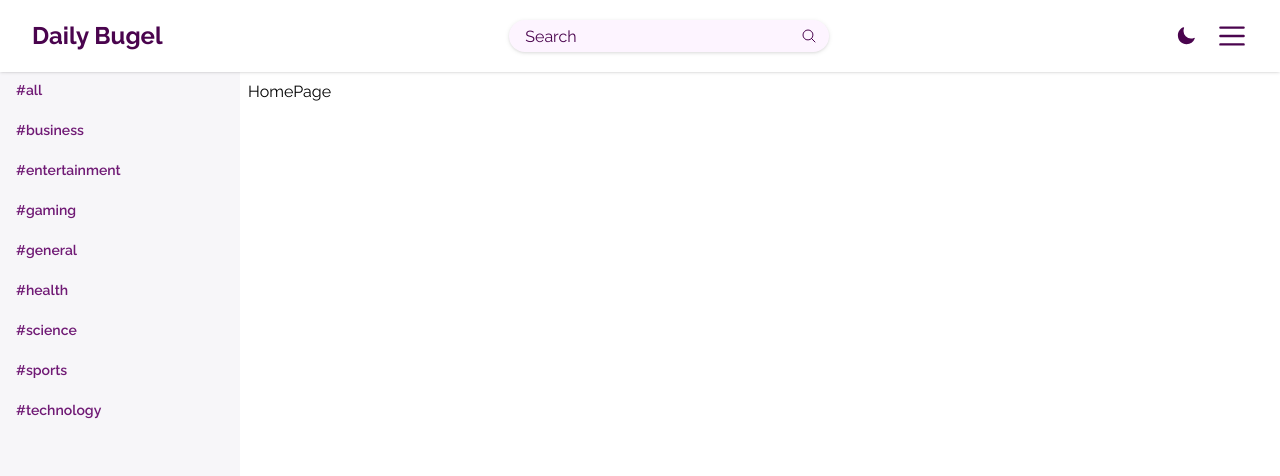
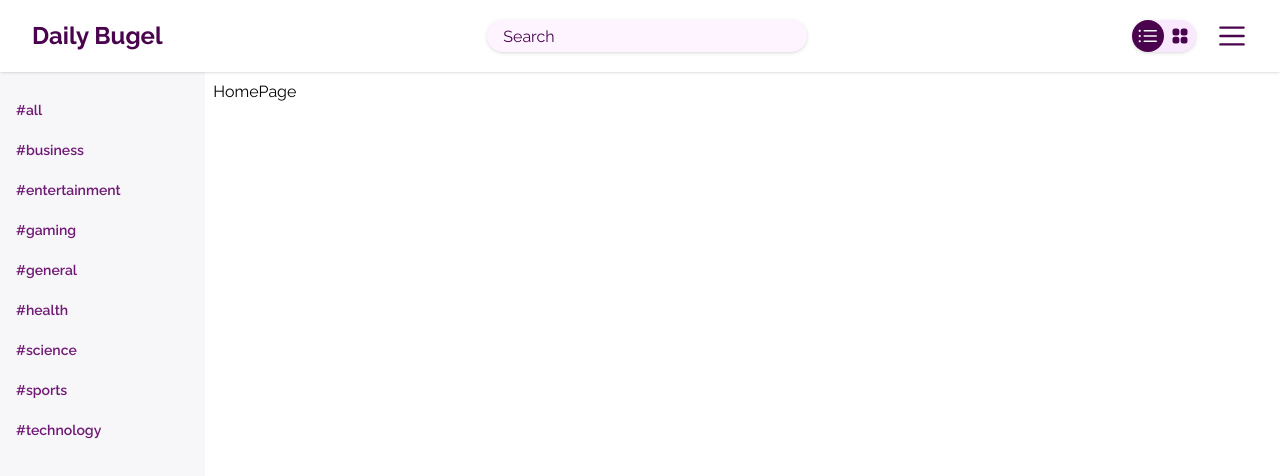
Before and after one commit to rohhan36/news-app, a Next.js app: page / in a window 1280 px wide. Shown: the top 476 px of the page. Built offline with nearby package versions, Linux system fonts and the light colour scheme.

Commit message:
added view state controles

```diff
--- a/app/components/Header/Header.tsx
+++ b/app/components/Header/Header.tsx
@@ -1,9 +1,12 @@
 import Link from "next/link";
 import SearchBar from "./SearchBar";
 import { UserMenu } from "./UserMenu";
+import { Provider } from "react-redux";
+import store from "../../store/index";
 
 const Header = () => {
   return (
+    <Provider store={store}>
       <div className="flex flex-row gap-2 sm:px-8 px-3 py-5 w-full items-center justify-between shadow bg-white fixed z-10">
         <Link href="/" className="font-bold sm:text-2xl text-xl sm:block hidden text-fuchsia-950 ">
           Daily Bugel
@@ -11,6 +14,7 @@ const Header = () => {
         <SearchBar />
         <UserMenu />
       </div>
+    </Provider>
   );
 };
 export default Header;
--- a/app/components/Header/SearchBar.tsx
+++ b/app/components/Header/SearchBar.tsx
@@ -1,14 +1,34 @@
+"use client";
+
+import { useRouter } from "next/navigation";
+import { FormEvent, useState } from "react";
 import { MagnifyingGlassIcon } from "@heroicons/react/24/outline";
 
 const SearchBar = () => {
+  const [input, setInput] = useState("");
+  const router = useRouter();
+
+  const submitHandler = (e: FormEvent<HTMLFormElement>) => {
+    e.preventDefault();
+    if (!input) return;
+
+    router.push(`/search?q=${input}`);
+
+    setInput("");
+  };
+
   return (
-    <div className="relative">
+    <form className="relative" onSubmit={submitHandler}>
       <input
-        className="border-solid neutral-500 h-8 sm:w-80 w-50 rounded-full px-4 drop-shadow text-fuchsia-950 placeholder-fuchsia-950 bg-fuchsia-50"
+        className="border-solid neutral-500 h-8 sm:w-80 w-50 outline-none rounded-full px-4 drop-shadow text-fuchsia-950 placeholder-fuchsia-950 bg-fuchsia-50"
         placeholder="Search"
+        onChange={(e) => setInput(e.target.value)}
+        value={input}
       />
-      <MagnifyingGlassIcon className="absolute h-4 w-4 cursor-pointer top-2 right-3 neutral-400 stroke-fuchsia-950" />
-    </div>
+      <button disabled={!input} className="disabled:hidden">
+        <MagnifyingGlassIcon className="absolute h-4 w-4 cursor-pointer top-2 right-3 neutral-400 stroke-fuchsia-950" />
+      </button>
+    </form>
   );
 };
 export default SearchBar;
--- a/app/components/Header/UserMenu.tsx
+++ b/app/components/Header/UserMenu.tsx
@@ -1,11 +1,55 @@
+import { RootState } from "@/app/store";
 import { Bars3Icon } from "@heroicons/react/20/solid";
-import { MoonIcon } from "@heroicons/react/24/solid";
+import { ListBulletIcon, Squares2X2Icon } from "@heroicons/react/24/solid";
+
+import { useSelector, useDispatch } from "react-redux";
+import { viewActions } from "@/app/store/viewSlice";
 
 export const UserMenu = () => {
+  const isGridView = useSelector((state: RootState) => state.view.isGridView);
+  const viewDispatch = useDispatch();
+
+  const viewToggleHandler = (isGrid: boolean) => {
+    if (isGrid) {
+      viewDispatch(viewActions.toogleView(true));
+      return;
+    }
+    viewDispatch(viewActions.toogleView(false));
+  };
+
   return (
     <div className="flex flex-row items-center sm:gap-5 gap-2">
-      <MoonIcon className="h-5 w-5 cursor-pointer fill-fuchsia-950" />
-      <Bars3Icon className="h-8 w-8 cursor-pointer fill-fuchsia-950" />
+      <div className="flex  bg-fuchsia-100 rounded-full h-8 justify-around drop-shadow relative">
+        <div
+          className={`w-8 h-8 bg-fuchsia-950 rounded-full absolute transition-all duration-300 left-0
+          ${isGridView && "translate-x-8"}
+          z-0`}></div>
+        <button
+          className={`rounded-full w-8 flex justify-center items-center z-10`}
+          onClick={() => {
+            viewToggleHandler(false);
+          }}>
+          <ListBulletIcon
+            className={`h-6 transition-all delay-200 ${
+              isGridView ? "fill-fuchsia-950" : "fill-white"
+            }`}
+          />
+        </button>
+        <button
+          className={`rounded-full w-8 flex justify-center items-center z-10`}
+          onClick={() => {
+            viewToggleHandler(true);
+          }}>
+          <Squares2X2Icon
+            className={`h-5 transition-all delay-200 ${
+              !isGridView ? "fill-fuchsia-950" : "fill-white"
+            }`}
+          />
+        </button>
+      </div>
+      <button>
+        <Bars3Icon className="h-8 w-8 cursor-pointer fill-fuchsia-950" />
+      </button>
     </div>
   );
 };
--- a/app/components/Sidebar/NavLink.tsx
+++ b/app/components/Sidebar/NavLink.tsx
@@ -10,7 +10,7 @@ interface NavLinkProps {
 const NavLink: React.FC<NavLinkProps> = ({ category, isActive }) => {
   return (
     <Link
-      href={`/news/${category}`}
+      href={`/news?category=${category}`}
       className={`text-fuchsia-900 font-semibold text-sm  hover:scale-105 transition-all duration-200 underline-offset-8 hover:translate-x-2
       ${isActive && "underline scale-105 font-bold text-lg"}`}>
       #{category}
--- a/app/components/Sidebar/NavLinks.tsx
+++ b/app/components/Sidebar/NavLinks.tsx
@@ -9,7 +9,7 @@ const NavLinks = () => {
   const queryCategory = searchParams.get("category");
 
   return (
-    <nav className="sm:w-60 w-30 h-[100vh] navlink flex flex-col p-4 gap-5 pt-20">
+    <nav className="sm:w-60 w-30 h-[100vh] navlink flex flex-col p-4 gap-5 pt-20 mt-5">
       {CATEGORIES.map((category) => (
         <NavLink category={category} key={category} isActive={queryCategory === category} />
       ))}
--- a/app/page.tsx
+++ b/app/page.tsx
@@ -1,3 +1,3 @@
 export default function Home() {
-  return <div className=" ml-2 mt-20">HomePage</div>;
+  return <div className=" ml-2 mt-20 w-full mx-w-6xl">HomePage</div>;
 }
--- /dev/null
+++ b/app/store/viewSlice.ts
@@ -0,0 +1,17 @@
+import { createSlice } from "@reduxjs/toolkit";
+
+const initialViewState = { isGridView: false };
+
+const viewSlice = createSlice({
+  name: "view",
+  initialState: initialViewState,
+  reducers: {
+    toogleView(state, action) {
+      console.log("from store", action.payload);
+      state.isGridView = action.payload;
+    },
+  },
+});
+
+export const viewActions = viewSlice.actions;
+export default viewSlice;
--- a/package.json
+++ b/package.json
@@ -10,6 +10,7 @@
   },
   "dependencies": {
     "@heroicons/react": "^2.0.18",
+    "@reduxjs/toolkit": "^1.9.5",
     "@types/node": "20.5.2",
     "@types/react": "18.2.20",
     "@types/react-dom": "18.2.7",
@@ -20,6 +21,7 @@
     "postcss": "8.4.28",
     "react": "18.2.0",
     "react-dom": "18.2.0",
+    "react-redux": "^8.1.2",
     "tailwindcss": "3.3.3",
     "typescript": "5.1.6"
   }
```
Also changed, not shown: 1 other file (tests, documents, lock files or other folders). Lines whose indentation alone changed are shown as unchanged.
